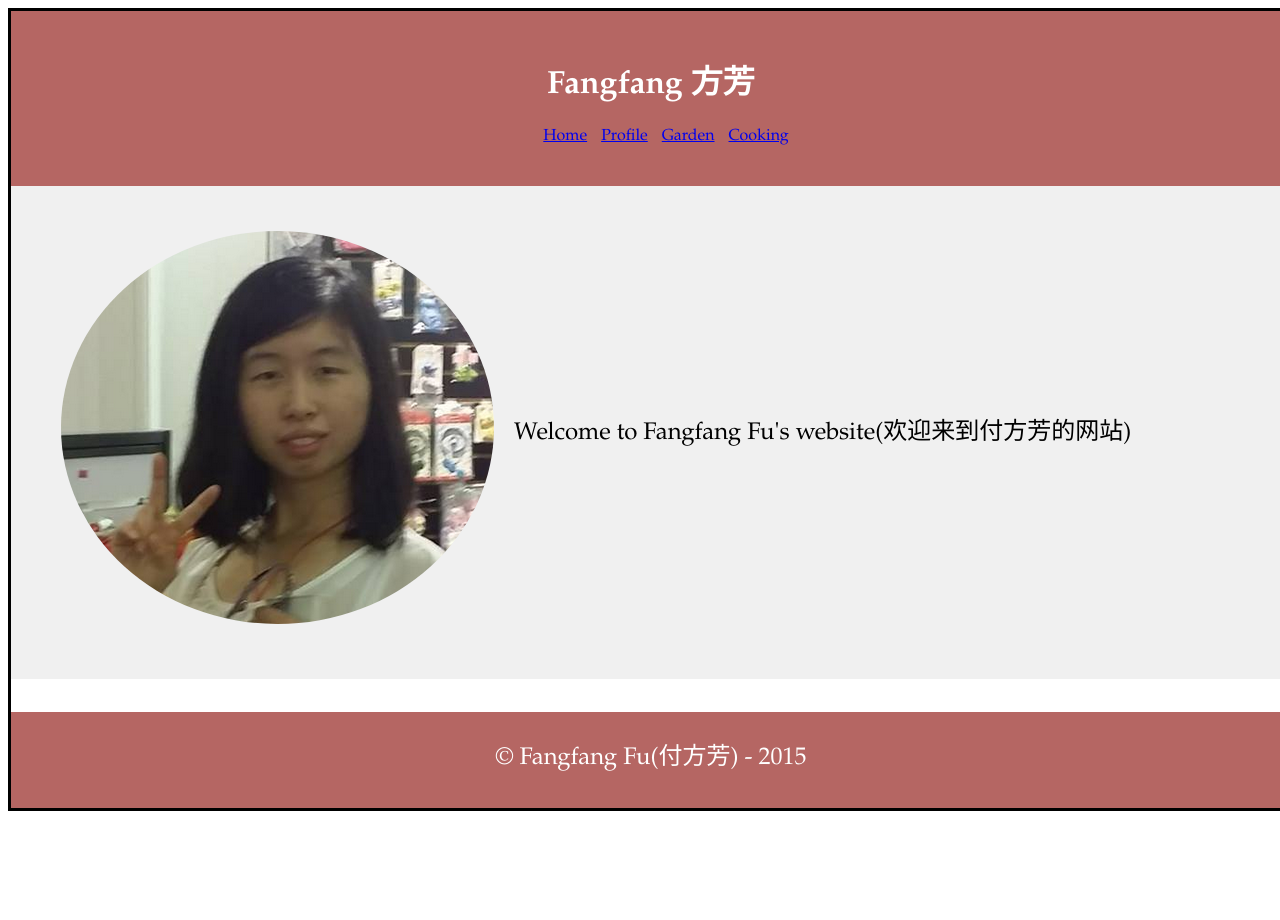
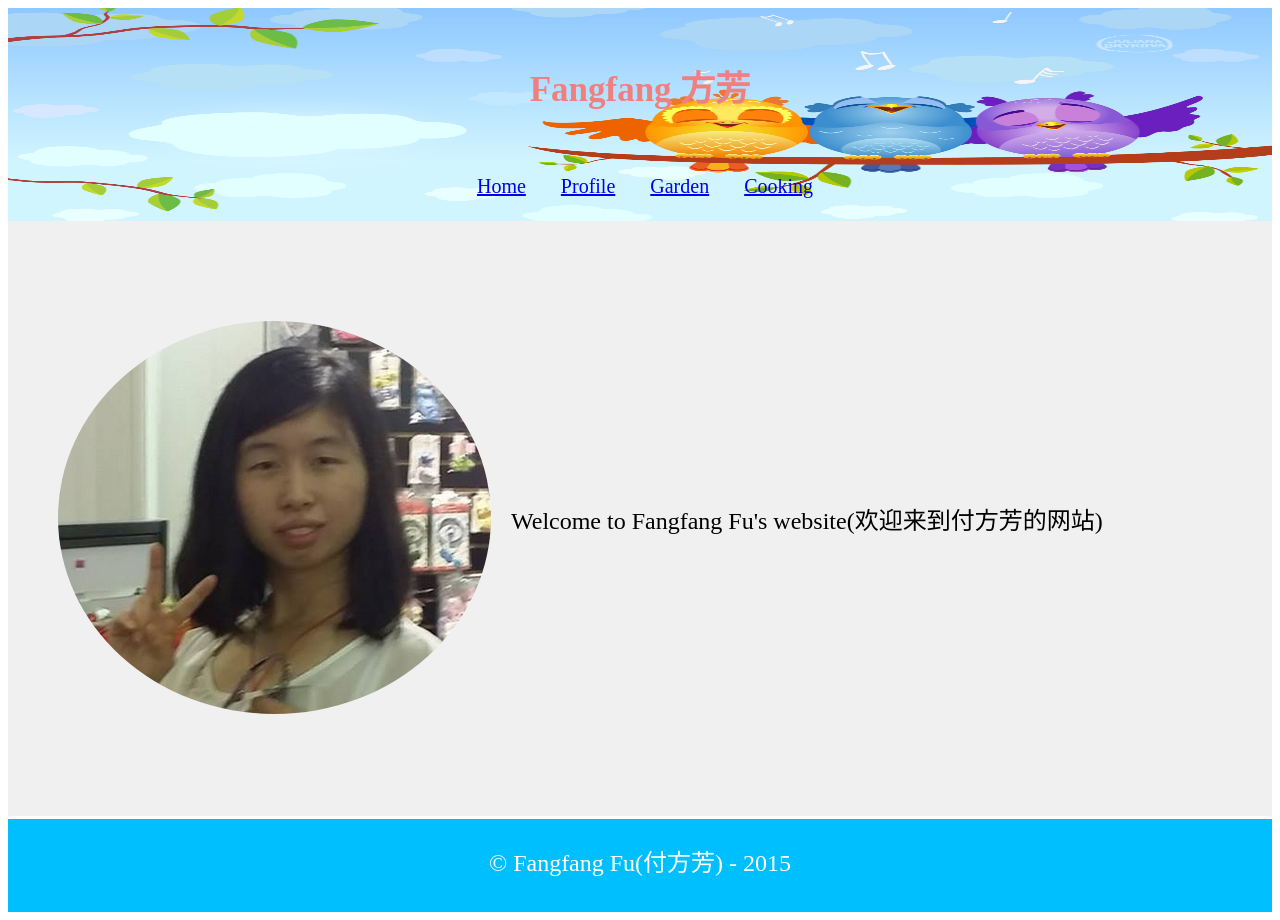
Before and after one commit to FangfangFu/FangfangFu.github.io, a plain HTML site: page index.html in a window 1280 px wide. Before the commit the page ends 819 px from the top, so only its background shows below. Drawn offline with Linux system fonts and the light colour scheme.

Commit message:
Update pages

```diff
--- a/index.html
+++ b/index.html
@@ -3,12 +3,19 @@
 <header>
 	<link rel="stylesheet" type="text/css" href="stylesheets/main.css">
 	<script type="text/javascript" src="scripts/jquery-2.1.4.min.js" ></script>
+	<style>
+	#profile-photo {
+	  float: left;
+	  padding: 20px;
+	  border-radius: 50%;
+    }
+	</style>
 </header>
 <body>
 	<div class="navigation">
 		<h1>Fangfang 方芳</h1>
 		<ul>
-		  <li><a href="home.html">Home</a></li>
+		  <li><a href="index.html">Home</a></li>
 		  <li><a href="profile.html">Profile</a></li>
 		  <li><a href="garden.html">Garden</a></li>
 		  <li><a href="cooking.html">Cooking</a></li>
--- a/stylesheets/main.css
+++ b/stylesheets/main.css
@@ -1,4 +1,4 @@
-body {
+ody {
 	width: 100%;
     Height: 100%
 	margin: auto;
@@ -8,14 +8,26 @@ body {
 }
 .navigation {
 	text-align: center;
-	background: #b56663;
-	color: white;
-	padding: 24px 0 24px 0;
-
+	padding: 24px 0 3px 0;
+	color: #F08080;
+	background-image: url("../images/cartoonBirds.jpg");
+	background-size: 100% 100%;
+	background-repeat: no-repeat;
+}
+.navigation h1{
+	padding-bottom: 40px;
+	padding-top: 5px;
+	font-size: 35px;
+}
+.navigation ul{
+	font-size: 20px;
+	padding-bottom: 0;
+}
+.navigation ul li{
+	padding-right: 30px;
 }
 .content {
-	padding: 25px 30px 30px 30px;
-	margin-bottom: 30px;
+	padding: 80px 30px 80px 30px;
 	background-color: #F0F0F0;
 }
 .footer {
@@ -26,7 +38,7 @@ body {
 	padding-bottom: 10px;
 	color: white;
 	text-align: center;
-	background-color: #b56663;
+	background-color: #00BFFF;
 }
 p {
 	font-size: 24px;
@@ -35,11 +47,7 @@ p {
 	margin-top: 200px;
 	margin-bottom: 200px;
 }
-#profile-photo {
-	float: left;
-	padding: 20px;
-	border-radius: 50%;
-}
+
 。nav a{
 	color: white;
 }
```
Also changed, not shown: home.html (deleted, +0 -25 lines), images/cartoonBirds.jpg (added).
